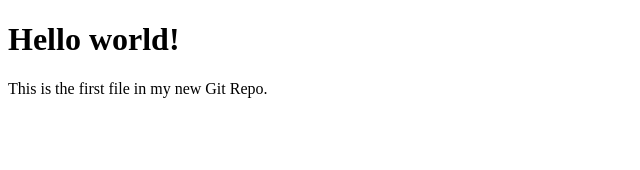
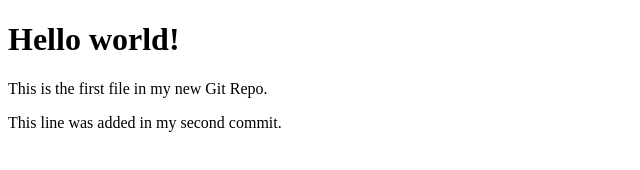
Before and after one commit to AJKruger24/lab_10, a plain HTML site: page index.html in a window 1280 px wide. Shown: the whole page, without its empty margins (0-640 px from the left). Drawn offline with Linux system fonts and the light colour scheme.

Commit message:
Add a second paragraph to index.html

```diff
--- a/index.html
+++ b/index.html
@@ -8,5 +8,7 @@
 <h1>Hello world!</h1>
 <p>This is the first file in my new Git Repo.</p>
 
+<p>This line was added in my second commit.</p>
+
 </body>
 </html>
```
